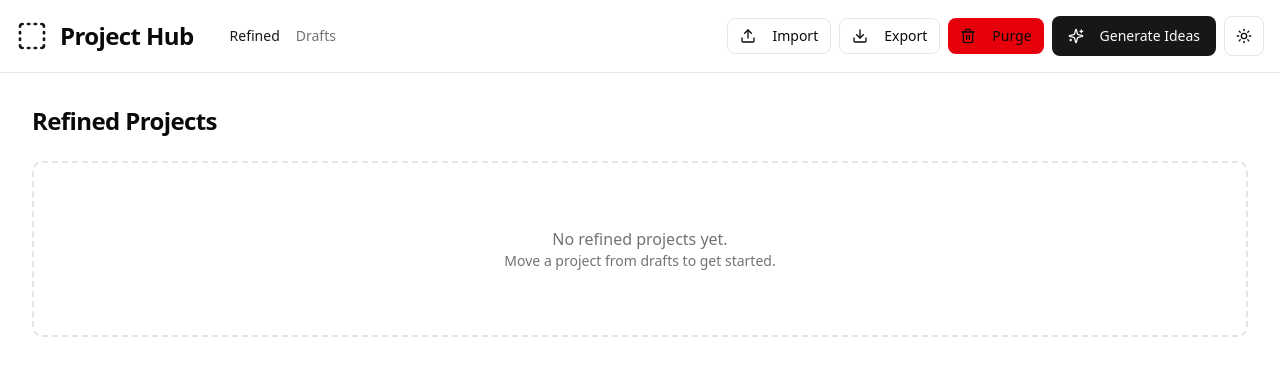
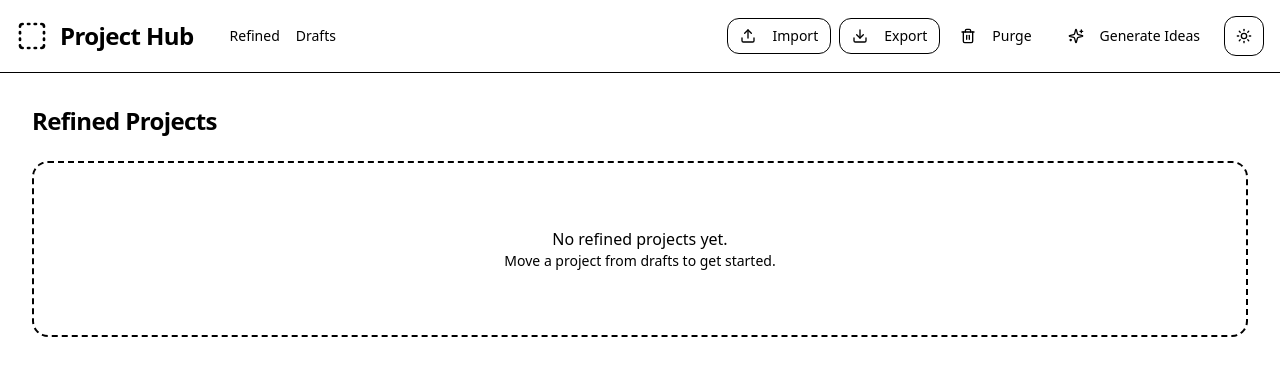
Before and after one commit to tomek-i/idea-hub, a Next.js app: page / in a window 1280 px wide. Shown: the top 376 px of the page. Built offline with nearby package versions, Linux system fonts and the light colour scheme; what @genkit-ai/googleai, genkit would draw is missing.

Commit message:
Update globals.css

```diff
--- a/src/app/globals.css
+++ b/src/app/globals.css
@@ -1,7 +1,4 @@
 @import "tailwindcss";
-@import "tw-animate-css";
-
-@custom-variant dark (&:is(.dark *));
 
 @theme {
   /* Modern Color Palette - Light Mode */
@@ -332,119 +329,3 @@
     background: linear-gradient(135deg, hsl(var(--color-secondary)) 0%, hsl(var(--color-muted)) 100%);
   }
 }
-
-@theme inline {
-  --radius-sm: calc(var(--radius) - 4px);
-  --radius-md: calc(var(--radius) - 2px);
-  --radius-lg: var(--radius);
-  --radius-xl: calc(var(--radius) + 4px);
-  --color-background: var(--background);
-  --color-foreground: var(--foreground);
-  --color-card: var(--card);
-  --color-card-foreground: var(--card-foreground);
-  --color-popover: var(--popover);
-  --color-popover-foreground: var(--popover-foreground);
-  --color-primary: var(--primary);
-  --color-primary-foreground: var(--primary-foreground);
-  --color-secondary: var(--secondary);
-  --color-secondary-foreground: var(--secondary-foreground);
-  --color-muted: var(--muted);
-  --color-muted-foreground: var(--muted-foreground);
-  --color-accent: var(--accent);
-  --color-accent-foreground: var(--accent-foreground);
-  --color-destructive: var(--destructive);
-  --color-border: var(--border);
-  --color-input: var(--input);
-  --color-ring: var(--ring);
-  --color-chart-1: var(--chart-1);
-  --color-chart-2: var(--chart-2);
-  --color-chart-3: var(--chart-3);
-  --color-chart-4: var(--chart-4);
-  --color-chart-5: var(--chart-5);
-  --color-sidebar: var(--sidebar);
-  --color-sidebar-foreground: var(--sidebar-foreground);
-  --color-sidebar-primary: var(--sidebar-primary);
-  --color-sidebar-primary-foreground: var(--sidebar-primary-foreground);
-  --color-sidebar-accent: var(--sidebar-accent);
-  --color-sidebar-accent-foreground: var(--sidebar-accent-foreground);
-  --color-sidebar-border: var(--sidebar-border);
-  --color-sidebar-ring: var(--sidebar-ring);
-}
-
-:root {
-  --radius: 0.625rem;
-  --background: oklch(1 0 0);
-  --foreground: oklch(0.145 0 0);
-  --card: oklch(1 0 0);
-  --card-foreground: oklch(0.145 0 0);
-  --popover: oklch(1 0 0);
-  --popover-foreground: oklch(0.145 0 0);
-  --primary: oklch(0.205 0 0);
-  --primary-foreground: oklch(0.985 0 0);
-  --secondary: oklch(0.97 0 0);
-  --secondary-foreground: oklch(0.205 0 0);
-  --muted: oklch(0.97 0 0);
-  --muted-foreground: oklch(0.556 0 0);
-  --accent: oklch(0.97 0 0);
-  --accent-foreground: oklch(0.205 0 0);
-  --destructive: oklch(0.577 0.245 27.325);
-  --border: oklch(0.922 0 0);
-  --input: oklch(0.922 0 0);
-  --ring: oklch(0.708 0 0);
-  --chart-1: oklch(0.646 0.222 41.116);
-  --chart-2: oklch(0.6 0.118 184.704);
-  --chart-3: oklch(0.398 0.07 227.392);
-  --chart-4: oklch(0.828 0.189 84.429);
-  --chart-5: oklch(0.769 0.188 70.08);
-  --sidebar: oklch(0.985 0 0);
-  --sidebar-foreground: oklch(0.145 0 0);
-  --sidebar-primary: oklch(0.205 0 0);
-  --sidebar-primary-foreground: oklch(0.985 0 0);
-  --sidebar-accent: oklch(0.97 0 0);
-  --sidebar-accent-foreground: oklch(0.205 0 0);
-  --sidebar-border: oklch(0.922 0 0);
-  --sidebar-ring: oklch(0.708 0 0);
-}
-
-.dark {
-  --background: oklch(0.145 0 0);
-  --foreground: oklch(0.985 0 0);
-  --card: oklch(0.205 0 0);
-  --card-foreground: oklch(0.985 0 0);
-  --popover: oklch(0.205 0 0);
-  --popover-foreground: oklch(0.985 0 0);
-  --primary: oklch(0.922 0 0);
-  --primary-foreground: oklch(0.205 0 0);
-  --secondary: oklch(0.269 0 0);
-  --secondary-foreground: oklch(0.985 0 0);
-  --muted: oklch(0.269 0 0);
-  --muted-foreground: oklch(0.708 0 0);
-  --accent: oklch(0.269 0 0);
-  --accent-foreground: oklch(0.985 0 0);
-  --destructive: oklch(0.704 0.191 22.216);
-  --border: oklch(1 0 0 / 10%);
-  --input: oklch(1 0 0 / 15%);
-  --ring: oklch(0.556 0 0);
-  --chart-1: oklch(0.488 0.243 264.376);
-  --chart-2: oklch(0.696 0.17 162.48);
-  --chart-3: oklch(0.769 0.188 70.08);
-  --chart-4: oklch(0.627 0.265 303.9);
-  --chart-5: oklch(0.645 0.246 16.439);
-  --sidebar: oklch(0.205 0 0);
-  --sidebar-foreground: oklch(0.985 0 0);
-  --sidebar-primary: oklch(0.488 0.243 264.376);
-  --sidebar-primary-foreground: oklch(0.985 0 0);
-  --sidebar-accent: oklch(0.269 0 0);
-  --sidebar-accent-foreground: oklch(0.985 0 0);
-  --sidebar-border: oklch(1 0 0 / 10%);
-  --sidebar-ring: oklch(0.556 0 0);
-}
-
-@layer base {
-  * {
-    @apply border-border outline-ring/50;
-  }
-  body {
-    @apply bg-background text-foreground;
-  }
-}
```
